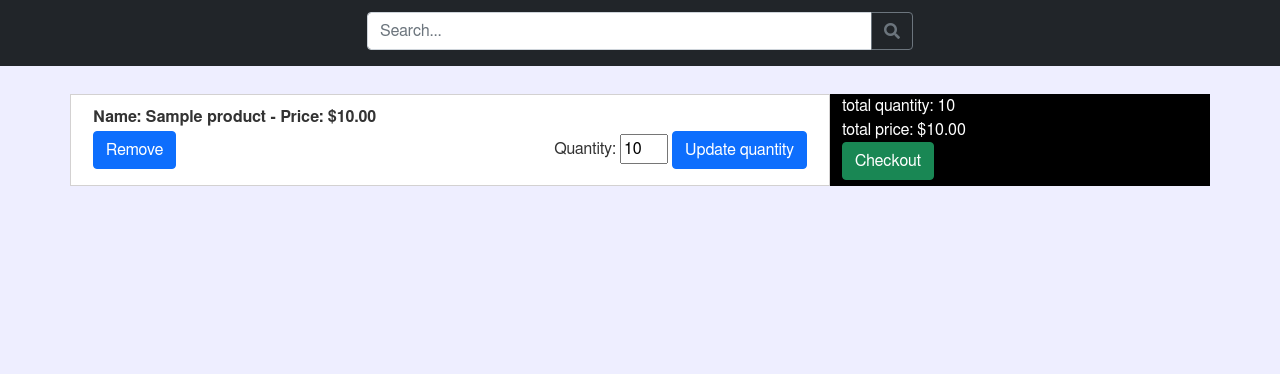
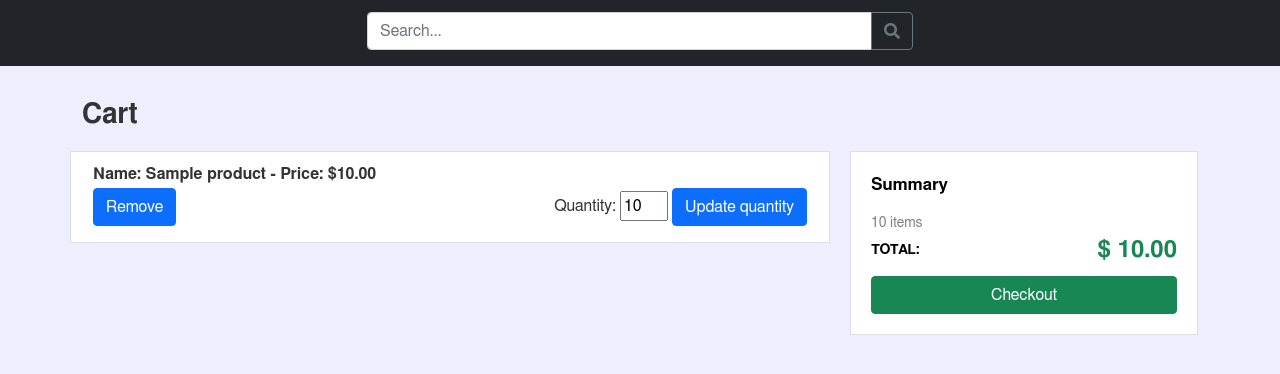
Before and after one commit to nydtab001/django-ecommerce, a Django app: page /cart/ in a window 1280 px wide. Shown: the part 56-430 px from the top of the page. Run offline with Django 3.2, Linux system fonts and the light colour scheme; a user stored in the database is signed in; tables that the repository leaves empty hold one stand-in row (values such as "Sample post"); some libraries are stand-ins or nearby versions.

Commit message:
changed currency format + modified cart detail template

```diff
--- a/cart/templates/cart/cart_detail.html
+++ b/cart/templates/cart/cart_detail.html
@@ -1,12 +1,13 @@
 {% extends "users/base.html" %}
 {% block content %}
-  <h1>{{ object.user.name }}</h1>
+{% load humanize %}
+  <div style="font-weight: bold; font-size: 28px; padding-bottom: 15px; padding-top:0">Cart</div>
 
   <div class="row">
-    <div style="height: fit-content; background-color:white; border: solid 1px #D3D1D1;" class="col-md-8">
+    <div style="height: fit-content; background-color:white; border: 1px solid rgba(0,0,0,.125);" class="col-md-8">
       {% for item in object.cartitem_set.all %}
-        <div style="background-color: white; height: 90px;position: relative; padding: 10px; border-bottom: {% if forloop.last %}none{% else %}solid 1px{% endif %} #D3D1D1;">
-          <p><strong>Name: {{ item.product.name }} - Price: ${{ item.price }}</strong></p>
+        <div style="background-color: white; height: 90px;position: relative; padding: 10px; border-bottom: {% if forloop.last %}none{% else %}solid 1px{% endif %} rgba(0,0,0,.125);">
+          <p><strong>Name: {{ item.product.name }} - Price: ${{ item.price|intcomma }}</strong></p>
           <form action="{% url 'update-quantity' item.id %}" method="POST">
             {% csrf_token %}
             <p style="position: absolute; bottom: 0; right: 10px;">Quantity: <input id="quantityid_{{ item.id }}" size="3" style="width: 3em" type="number" name="quantity" value="{{ item.quantity }}" min="1">
@@ -23,15 +24,27 @@
     </div>
 
     {% if object.cartitem_set.all %}
-      <div style="background-color: black" class="col-md-4">
-        <div style="color: white; list-style-type: none">
-          <div>total quantity: {{ object.total_quantity }}</div>
-          <div>total price: ${{ object.total_price }}</div>
+    <div style="padding-left: 20px" class="col-md-4">
+      <div style="background-color: white; border: 1px solid rgba(0,0,0,.125); display: flex; flex-direction: column; padding: 20px; align-items: stretch;" >
+        <div style="color: black; list-style-type: none; flex-grow: 1;">
+          <div style="font-weight:bold;font-size: 17px; padding-bottom: 15px;">Summary</div>
+          <div style="font-weight:480; font-size: 14px; padding-bottom: 5px; color: rgba(0,0,0,.5)">{{ object.total_quantity }} items</div>
+          <div class="grid-x" style="padding-bottom: 15px; justify-content: space-between; align-items: flex-end; height: fit-content">
+            <div class="cell auto">
+              <p style="font-weight:bold; font-size: 14px; margin: 0px;line-height: 1.38462rem;">TOTAL:</p>
+            </div>
+            <div class="cell" style="flex: 0 0 auto;">
+              <p style="font-size: 24px; font-weight:bold; margin: 0;padding:0;text-align: right; line-height: 1.38462rem;">
+                <span style="margin: 0; padding: 0;margin-bottom:0px;align-items: flex-end; color: #198754">$ {{ object.total_price|intcomma }}</span>
+              </p>
+            </div>
+          </div>
         </div>
-        <a href="{% url 'checkout' %}">
-          <button class="btn btn-success">Checkout</button>
+        <a href="{% url 'checkout' %}" style="width: 100%; display: block;">
+          <button class="btn btn-success" style="width: 100%; box-sizing: border-box;">Checkout</button>
         </a>
       </div>
+    </div>
     {% endif %}
   </div>
 {% endblock %}
--- a/products/templates/products/product_list.html
+++ b/products/templates/products/product_list.html
@@ -1,4 +1,5 @@
 {% extends "products/category_list.html" %}
+{% load humanize %}
 
 {% block cards %}
 {% if category_query %}
@@ -20,7 +21,7 @@
                 <span class="fa fa-star checked" style="font-size:14px"></span>
                 <span style="font-size:14px">{{ product.rating }}</span>
                 <span class="text-muted">({{ product.productreview_set.count }})</span>
-                <div style="padding-bottom: 0px; height: fit-content ;"><strong>${{ product.price }}</strong></div>
+                <div style="padding-bottom: 0px; height: fit-content ;"><strong>${{ product.price|intcomma }}</strong></div>
             </div>
                 <form style="margin: auto; width: fit-content; padding-top: 10px" action="{% url 'add_to_cart' product.id %}" method="POST">
                     {% csrf_token %}
--- a/users/static/users/main.css
+++ b/users/static/users/main.css
@@ -153,3 +153,19 @@ a.article-title:hover {
 .starlb {
     content: "\2605";
 }
+
+.grid-x {
+    display: flex;
+    flex-flow: row wrap;
+}
+
+.cell.auto {
+    flex: 1 1 0px;
+}
+
+.cell {
+    flex: 0 0 auto;
+    min-height: 0px;
+    min-width: 0px;
+    width: 100%;
+}
--- a/users/templates/users/base.html
+++ b/users/templates/users/base.html
@@ -1,4 +1,5 @@
 {% load static %}
+{% load humanize %}
 <html>
 <head>
     <meta charset="utf-8">
```
